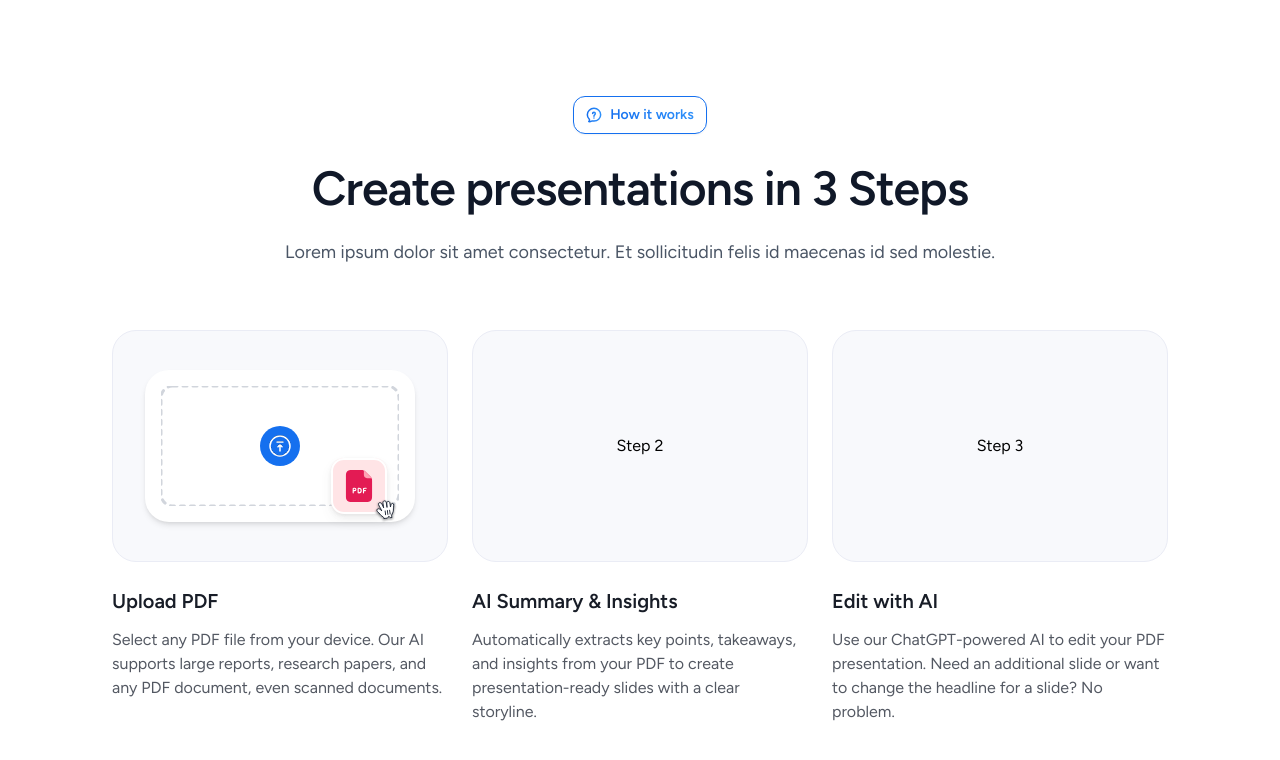
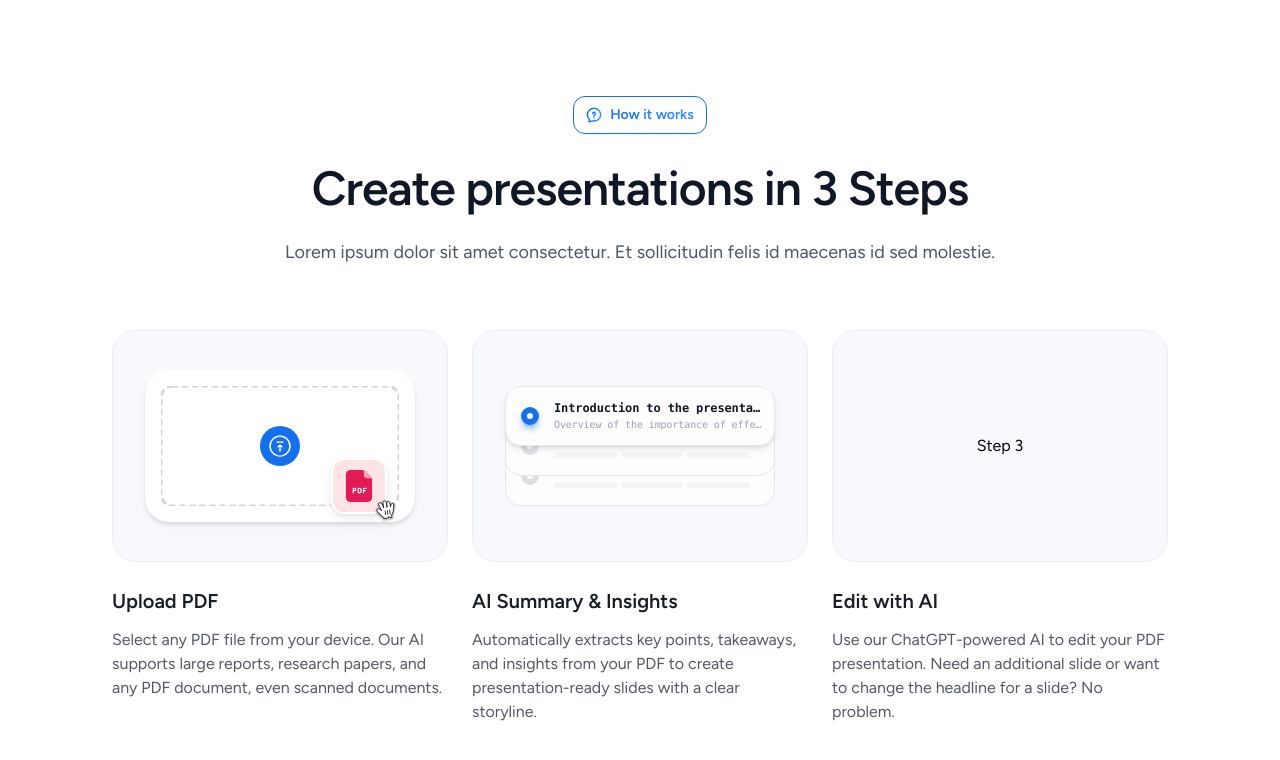
Before and after one commit to johnnygerard/slidespeak-section, a Next.js app: page / in a window 1280 px wide. Shown: the top 760 px of the page. Built offline with nearby package versions, Linux system fonts and the light colour scheme; a web font is replaced by a local one.

Commit message:
feat: add ProcessStep2 component

```diff
--- a/src/components/process-section.tsx
+++ b/src/components/process-section.tsx
@@ -4,6 +4,7 @@ import { displayLgSemibold, textLgRegular } from "~/styles/components";
 import { tw } from "~/utils/tw";
 import { ProcessStep } from "./process-step";
 import { ProcessStep1 } from "./process-step-1";
+import { ProcessStep2 } from "./process-step-2";
 
 const sectionContainerStyles = tw("mx-auto max-w-7xl px-8");
 
@@ -19,7 +20,7 @@ const steps: Array<{
       "Select any PDF file from your device. Our AI supports large reports, research papers, and any PDF document, even scanned documents.",
   },
   {
-    content: <div className="w-full">Step 2</div>,
+    content: <ProcessStep2 />,
     title: "AI Summary & Insights",
     description:
       "Automatically extracts key points, takeaways, and insights from your PDF to create presentation-ready slides with a clear storyline.",
--- /dev/null
+++ b/src/components/process-step-2.tsx
@@ -0,0 +1,87 @@
+import type { FC } from "react";
+import { tw } from "~/utils/tw";
+
+const LoadingBars: FC = () => (
+  <div className="grid h-1.5 w-full grid-cols-3 gap-1">
+    {[0, 1, 2].map((i) => (
+      <div
+        className="h-full animate-pulse rounded-full bg-gray-300/30"
+        key={i}
+      />
+    ))}
+  </div>
+);
+
+const Card: FC<{
+  className?: string;
+  isLoading: boolean;
+  title: string;
+  description: string;
+}> = ({ className, isLoading, title, description }) => (
+  <div
+    className={tw([
+      "flex h-15 items-center rounded-2xl bg-gray-25",
+      "border border-gray-200",
+      !isLoading && "shadow-md",
+      className,
+    ])}
+  >
+    {/* Bullet point */}
+    <div className="relative z-0 px-3.75">
+      <div
+        className={tw([
+          "size-4.5 rounded-full border-[0.375rem] bg-gray-25",
+          isLoading ? "animate-pulse border-gray-300" : "border-brand-600",
+        ])}
+      />
+      {/* Bullet point shadow */}
+      {!isLoading && (
+        <div
+          className={tw([
+            "-z-10 size-2.5 bg-brand-600 blur-xs",
+            "absolute top-1/2 left-1/2 -translate-x-1/2",
+          ])}
+        />
+      )}
+    </div>
+    {/* Card content */}
+    {isLoading ? (
+      <div className="flex w-full flex-col gap-3 pe-6">
+        {[0, 1].map((i) => (
+          <LoadingBars key={i} />
+        ))}
+      </div>
+    ) : (
+      <div className="space-y-1.5 overflow-hidden pe-3 text-left font-mono">
+        <h4 className="truncate text-[0.75rem]/[1] font-semibold -tracking-[0.0075rem] text-gray-900">
+          {title}
+        </h4>
+        <p className="truncate text-[0.625rem]/[1] -tracking-[0.00625rem] text-gray-400">
+          {description}
+        </p>
+      </div>
+    )}
+  </div>
+);
+
+export const ProcessStep2: FC = () => (
+  <div className="w-full -space-y-7.5">
+    <Card
+      className="relative z-30"
+      isLoading={false}
+      title="Introduction to the presentation on"
+      description="Overview of the importance of effective communication in professional settings."
+    />
+    <Card
+      className="relative z-20"
+      isLoading={true}
+      title="Extracting insights"
+      description="Pulling metrics, quotes, and trends from the source PDF."
+    />
+    <Card
+      isLoading={true}
+      title="Drafting slide outline"
+      description="Organizing sections into a clear, presentation-ready flow."
+    />
+  </div>
+);
--- a/src/styles/globals.css
+++ b/src/styles/globals.css
@@ -38,4 +38,5 @@
   /* SlideSpeak Design System */
   --color-brand-600: #1570ef;
   --color-brand-500: #2e90fa;
+  --color-gray-25: #fdfdfd;
 }
```
